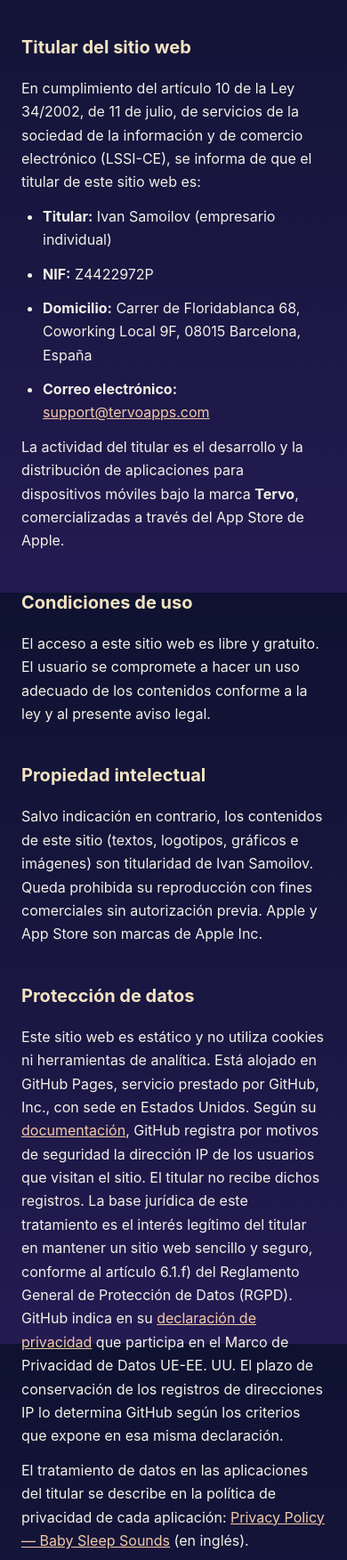
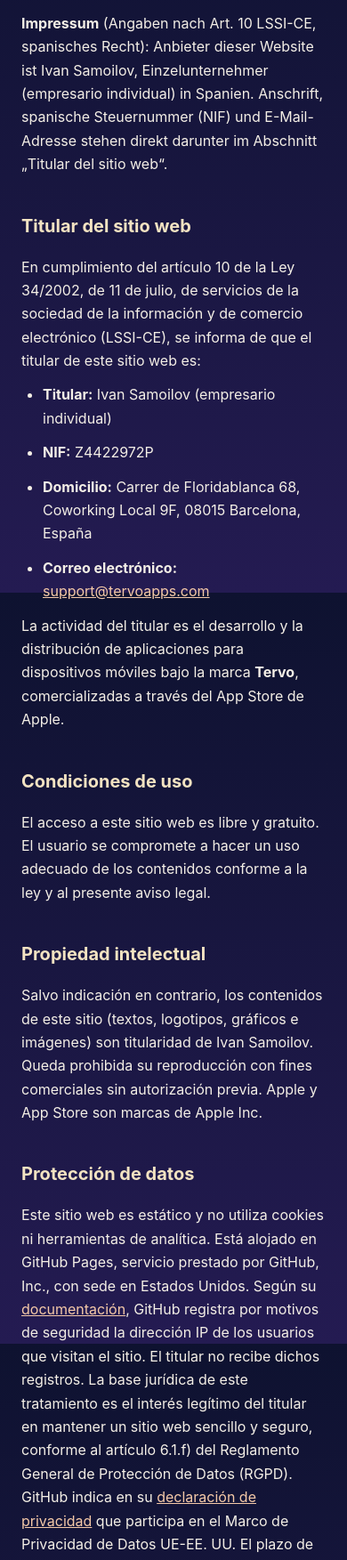
Before and after one commit to momsspaghettti/tervoapps.com, a plain HTML site: page aviso-legal/index.html in a window 390 px wide. Shown: the part 178-1931 px from the top of the page at 89% size. Drawn offline with Linux system fonts and the light colour scheme.

Commit message:
Aviso legal: German Impressum line; list the Multazo privacy policy
A German line under the heading says this is the Impressum (data under
LSSI-CE art. 10), names the provider and points to the identity block
below; it adds no detail the notice does not already show and no phone
number. "Protección de datos" now lists the Multazo privacy policy
(English, with its German version) next to Baby Sleep Sounds.
Identity, NIF, address and the other sections are unchanged.

Co-Authored-By: Claude Opus 5.5 <noreply@anthropic.com>

```diff
--- a/aviso-legal/index.html
+++ b/aviso-legal/index.html
@@ -20,6 +20,11 @@
 
         <main>
             <h1>Aviso legal</h1>
+            <p lang="de"><strong>Impressum</strong> (Angaben nach Art. 10 LSSI-CE, spanisches
+            Recht): Anbieter dieser Website ist Ivan Samoilov, Einzelunternehmer
+            (<span lang="es">empresario individual</span>) in Spanien. Anschrift, spanische
+            Steuernummer (NIF) und E-Mail-Adresse stehen direkt darunter im Abschnitt
+            „<span lang="es">Titular del sitio web</span>“.</p>
 
             <h2>Titular del sitio web</h2>
             <p>En cumplimiento del artículo 10 de la Ley 34/2002, de 11 de julio, de
@@ -65,7 +70,9 @@
             <p>El tratamiento de datos en las
             aplicaciones del titular se describe en la política de privacidad de cada
             aplicación: <a href="/babysleepsounds/privacy/">Privacy Policy — Baby Sleep
-            Sounds</a> (en inglés).</p>
+            Sounds</a> (en inglés) y <a href="/multazo/privacy/">Privacy Policy for
+            Multazo</a> (en inglés, con <a href="/multazo/privacy/de/" hreflang="de">versión en
+            alemán</a>).</p>
             <p>Si el usuario escribe a
             <a href="mailto:support@tervoapps.com">support@tervoapps.com</a>, el titular trata
             los datos personales de su mensaje para responderle. La información sobre el
```
